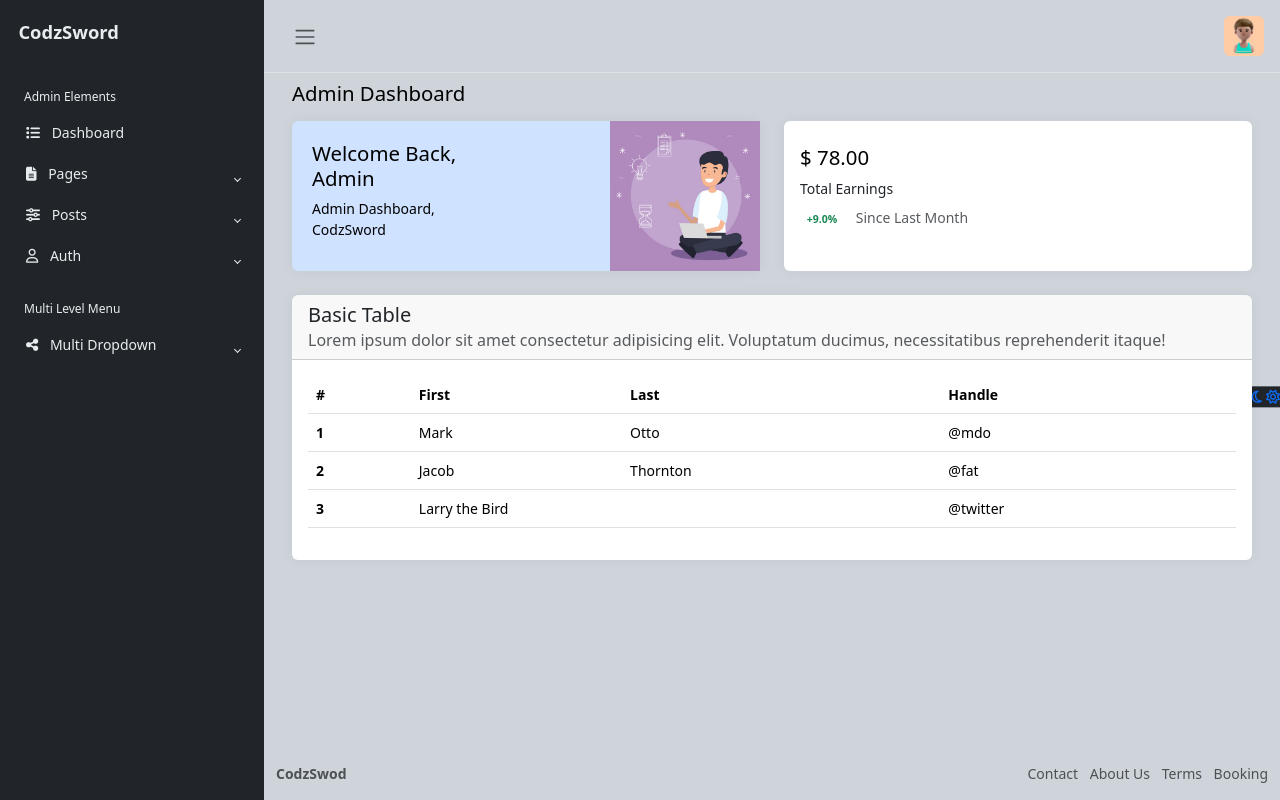
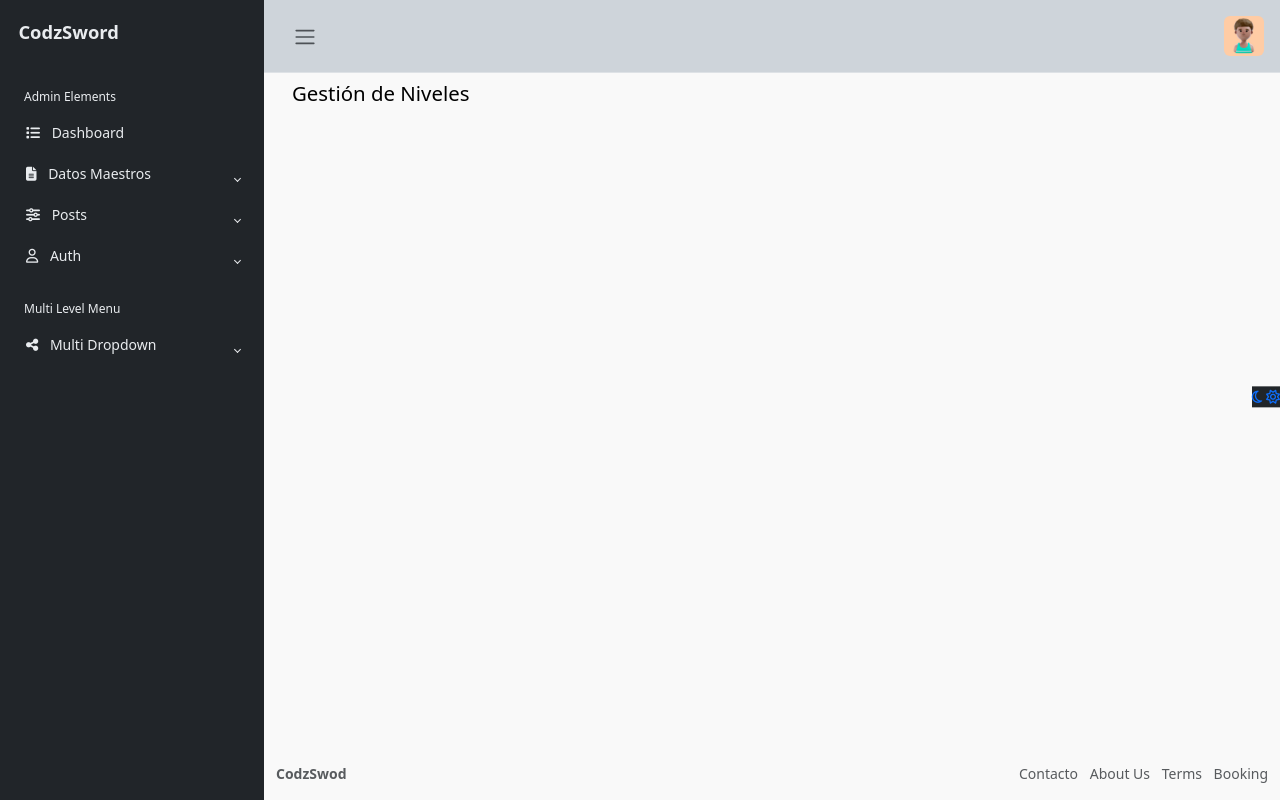
Before and after one commit to pepeul1191/2024-1-IngDatos, a Svelte app: page /level in a window 1280 px wide. Built offline with nearby package versions, Linux system fonts and the light colour scheme.

Commit message:
modificando estilos y rutas en svelte

```diff
--- a/package.json
+++ b/package.json
@@ -21,6 +21,7 @@
     "bootstrap": "^5.3.3",
     "sirv-cli": "^2.0.0",
     "svelte": "^3.59.2",
+    "svelte-routing": "^2.13.0",
     "sveltestrap": "^5.11.3"
   }
 }
--- a/src/components/layouts/App.svelte
+++ b/src/components/layouts/App.svelte
@@ -1,9 +1,13 @@
 <script lang="ts">
 import { onMount } from 'svelte';
+import { Router, Route } from 'svelte-routing';
 import Sidebar from '../widgets/Sidebar.svelte';
 import Navbar from '../widgets/Navbar.svelte';
 import ThemeToggle from '../widgets/ThemeToggle.svelte';
 import Footer from '../widgets/Footer.svelte';
+import Home from '../pages/app/Home.svelte';
+import Level from '../pages/app/Level.svelte';
+import Contact from '../pages/app/Contact.svelte';
 
 const toggleRootClass = () => {
   const current = document.documentElement.getAttribute('data-bs-theme');
@@ -53,95 +57,11 @@ onMount(() => {
     <Navbar />
     <main class="content px-3 py-2">
       <div class="container-fluid">
-          <div class="mb-3">
-            <h4>Admin Dashboard</h4>
-          </div>
-          <div class="row">
-            <div class="col-12 col-md-6 d-flex">
-              <div class="card flex-fill border-0 illustration">
-                <div class="card-body p-0 d-flex flex-fill">
-                  <div class="row g-0 w-100">
-                    <div class="col-6">
-                      <div class="p-3 m-1">
-                        <h4>Welcome Back, Admin</h4>
-                        <p class="mb-0">Admin Dashboard, CodzSword</p>
-                      </div>
-                    </div>
-                    <div class="col-6 align-self-end text-end">
-                      <img src="image/customer-support.jpg" class="img-fluid illustration-img" alt="">
-                    </div>
-                  </div>
-                </div>
-              </div>
-            </div>
-            <div class="col-12 col-md-6 d-flex">
-              <div class="card flex-fill border-0">
-                <div class="card-body py-4">
-                  <div class="d-flex align-items-start">
-                    <div class="flex-grow-1">
-                      <h4 class="mb-2">
-                        $ 78.00
-                      </h4>
-                      <p class="mb-2">
-                        Total Earnings
-                      </p>
-                      <div class="mb-0">
-                        <span class="badge text-success me-2">
-                          +9.0%
-                        </span>
-                        <span class="text-muted">
-                          Since Last Month
-                        </span>
-                      </div>
-                    </div>
-                  </div>
-                </div>
-              </div>
-            </div>
-          </div>
-          <!-- Table Element -->
-          <div class="card border-0">
-              <div class="card-header">
-                  <h5 class="card-title">
-                      Basic Table
-                  </h5>
-                  <h6 class="card-subtitle text-muted">
-                      Lorem ipsum dolor sit amet consectetur adipisicing elit. Voluptatum ducimus,
-                      necessitatibus reprehenderit itaque!
-                  </h6>
-              </div>
-              <div class="card-body">
-                  <table class="table">
-                      <thead>
-                          <tr>
-                              <th scope="col">#</th>
-                              <th scope="col">First</th>
-                              <th scope="col">Last</th>
-                              <th scope="col">Handle</th>
-                          </tr>
-                      </thead>
-                      <tbody>
-                          <tr>
-                              <th scope="row">1</th>
-                              <td>Mark</td>
-                              <td>Otto</td>
-                              <td>@mdo</td>
-                          </tr>
-                          <tr>
-                              <th scope="row">2</th>
-                              <td>Jacob</td>
-                              <td>Thornton</td>
-                              <td>@fat</td>
-                          </tr>
-                          <tr>
-                              <th scope="row">3</th>
-                              <td colspan="2">Larry the Bird</td>
-                              <td>@twitter</td>
-                          </tr>
-                      </tbody>
-                  </table>
-              </div>
-          </div>
+        <Router>
+          <Route path="/" component={Home} />
+          <Route path="/level" component={Level} />
+          <Route path="/contact" component={Contact} />
+        </Router>
       </div>
     </main>
     <ThemeToggle />
--- /dev/null
+++ b/src/components/pages/app/Contact.svelte
@@ -0,0 +1,81 @@
+<script>
+  let formData = {
+    name: '',
+    email: '',
+    message: ''
+  };
+
+  function handleChange(event) {
+    formData = { ...formData, [event.target.name]: event.target.value };
+  }
+
+  function handleSubmit(event) {
+    event.preventDefault();
+    // Aquí puedes manejar el envío del formulario
+    console.log(formData);
+  }
+</script>
+
+<div class="mb-3 page-title">
+  <h4>Contacto</h4>
+</div>
+<hr>
+<div class="card border-0">
+  <div class="card-header">
+    <h5 class="card-title">
+      Formulario de Contacto
+    </h5>
+    <h6 class="card-subtitle text-muted">
+      Lorem ipsum dolor sit amet consectetur adipisicing elit. Voluptatum ducimus,
+      necessitatibus reprehenderit itaque!
+    </h6>
+  </div>
+  <div class="card-body">
+    <div class="row">
+      <div class="col-md-6">
+        <form on:submit={handleSubmit}>
+          <div class="form-group">
+            <label for="name">Nombre</label>
+            <input
+              type="text"
+              class="form-control"
+              id="name"
+              name="name"
+              placeholder="Ingrese su nombre"
+              bind:value={formData.name}
+              on:input={handleChange}
+            />
+          </div>
+          <div class="form-group">
+            <label for="email">Correo Electrónico</label>
+            <input
+              type="email"
+              class="form-control"
+              id="email"
+              name="email"
+              placeholder="Ingrese su correo electrónico"
+              bind:value={formData.email}
+              on:input={handleChange}
+            />
+          </div>
+          <div class="form-group">
+            <label for="message">Mensaje</label>
+            <textarea
+              class="form-control"
+              id="message"
+              name="message"
+              rows="4"
+              placeholder="Ingrese su mensaje"
+              bind:value={formData.message}
+              on:input={handleChange}
+            ></textarea>
+          </div>
+          <button type="submit" class="btn btn-primary">Enviar</button>
+        </form>
+      </div>
+      <div class="col-md-6">
+        <img src="https://media.istockphoto.com/id/530685719/es/foto/grupo-de-empresarios-de-pie-en-el-pasillo-sonriendo-y-hablando-juntos.jpg?s=2048x2048&w=is&k=20&c=FdTif-9QmtB-CnShFXphbfzvMkCRZ7UHfODI1Jr32Cw=" alt="Figura" class="img-fluid" />
+      </div>
+    </div>
+  </div>
+</div>
--- /dev/null
+++ b/src/components/pages/app/Home.svelte
@@ -0,0 +1,89 @@
+<div class="mb-3">
+  <h4>Admin Dashboard</h4>
+</div>
+<div class="row">
+  <div class="col-12 col-md-6 d-flex">
+    <div class="card flex-fill border-0 illustration">
+      <div class="card-body p-0 d-flex flex-fill">
+        <div class="row g-0 w-100">
+          <div class="col-6">
+            <div class="p-3 m-1">
+              <h4>Welcome Back, Admin</h4>
+              <p class="mb-0">Admin Dashboard, CodzSword</p>
+            </div>
+          </div>
+          <div class="col-6 align-self-end text-end">
+            <img src="image/customer-support.jpg" class="img-fluid illustration-img" alt="">
+          </div>
+        </div>
+      </div>
+    </div>
+  </div>
+  <div class="col-12 col-md-6 d-flex">
+    <div class="card flex-fill border-0">
+      <div class="card-body py-4">
+        <div class="d-flex align-items-start">
+          <div class="flex-grow-1">
+            <h4 class="mb-2">
+              $ 78.00
+            </h4>
+            <p class="mb-2">
+              Total Earnings
+            </p>
+            <div class="mb-0">
+              <span class="badge text-success me-2">
+                +9.0%
+              </span>
+              <span class="text-muted">
+                Since Last Month
+              </span>
+            </div>
+          </div>
+        </div>
+      </div>
+    </div>
+  </div>
+</div>
+<!-- Table Element -->
+<div class="card border-0">
+  <div class="card-header">
+    <h5 class="card-title">
+        Basic Table
+    </h5>
+    <h6 class="card-subtitle text-muted">
+        Lorem ipsum dolor sit amet consectetur adipisicing elit. Voluptatum ducimus,
+        necessitatibus reprehenderit itaque!
+    </h6>
+  </div>
+  <div class="card-body">
+    <table class="table">
+      <thead>
+        <tr>
+          <th scope="col">#</th>
+          <th scope="col">First</th>
+          <th scope="col">Last</th>
+          <th scope="col">Handle</th>
+        </tr>
+      </thead>
+      <tbody>
+        <tr>
+          <th scope="row">1</th>
+          <td>Mark</td>
+          <td>Otto</td>
+          <td>@mdo</td>
+        </tr>
+        <tr>
+          <th scope="row">2</th>
+          <td>Jacob</td>
+          <td>Thornton</td>
+          <td>@fat</td>
+        </tr>
+        <tr>
+          <th scope="row">3</th>
+          <td colspan="2">Larry the Bird</td>
+          <td>@twitter</td>
+        </tr>
+      </tbody>
+    </table>
+  </div>
+</div>
--- /dev/null
+++ b/src/components/pages/app/Level.svelte
@@ -0,0 +1,3 @@
+<div class="mb-3">
+  <h4>Gestión de Niveles</h4>
+</div>
--- a/src/components/widgets/Footer.svelte
+++ b/src/components/widgets/Footer.svelte
@@ -1,4 +1,7 @@
-<script></script>
+<script>
+  import { navigate } from 'svelte-routing';
+</script>
+
 <style></style>
 
 <footer class="footer">
@@ -14,7 +17,9 @@
       <div class="col-6 text-end">
         <ul class="list-inline">
           <li class="list-inline-item">
-            <a href="#" class="text-muted">Contact</a>
+            <a class="text-muted" href="/contact" on:click|preventDefault={() => {navigate('/contact')}}>
+              Contacto
+            </a>
           </li>
           <li class="list-inline-item">
             <a href="#" class="text-muted">About Us</a>
--- a/src/components/widgets/Sidebar.svelte
+++ b/src/components/widgets/Sidebar.svelte
@@ -1,4 +1,6 @@
-<script></script>
+<script>
+  import { navigate } from 'svelte-routing';
+</script>
 
 <style></style>
 
@@ -19,13 +21,16 @@
         </a>
       </li>
       <li class="sidebar-item">
-      <a href="#" class="sidebar-link collapsed" data-bs-target="#pages" data-bs-toggle="collapse"
-          aria-expanded="false"><i class="fa-solid fa-file-lines pe-2"></i>
-          Pages
-      </a>
+        <a href="#" class="sidebar-link collapsed" data-bs-target="#pages" data-bs-toggle="collapse"
+            aria-expanded="false"><i class="fa-solid fa-file-lines pe-2"></i>
+            Datos Maestros
+        </a>
+
       <ul id="pages" class="sidebar-dropdown list-unstyled collapse" data-bs-parent="#sidebar">
         <li class="sidebar-item">
-          <a href="#" class="sidebar-link">Page 1</a>
+          <a class="sidebar-link" href="/level" on:click|preventDefault={() => {navigate('/level')}}>
+            Lista de Niveles
+          </a>
         </li>
         <li class="sidebar-item">
           <a href="#" class="sidebar-link">Page 2</a>
--- a/src/stylesheets/styles.css
+++ b/src/stylesheets/styles.css
@@ -54,6 +54,10 @@ h4 {
     background: var(--bs-dark-bg-subtle);
 }
 
+main{
+    padding-top: 20px !important;
+}
+
 /* Sidebar Elements Style */
 
 .sidebar-logo {
@@ -104,6 +108,10 @@ a.sidebar-link {
 .sidebar-link[data-bs-toggle="collapse"].collapsed::after {
     transform: rotate(45deg);
     transition: all .2s ease-out;
+}
+
+.sidebar-item li{
+    padding-left: 20px;
 }
 
 .avatar {
@@ -197,3 +205,27 @@ html[data-bs-theme="dark"] .theme-toggle .fa-moon {
 html[data-bs-theme="light"] .theme-toggle .fa-sun {
     display: none;
 }
+
+/* content */
+
+.card{
+    border-radius: 0px;
+    border: var(--bs-card-border-width) solid var(--bs-card-border-color) !important;
+}
+
+.card-header, .card-body{
+    padding: 20px;
+}
+
+.page-title{
+    padding-top: 5px;
+    margin-bottom: -5px !important;
+}
+
+main{
+    background-color: #f9f9f9;
+}
+
+footer{
+    background-color: #f9f9f9;
+}
```
Also changed, not shown: 1 other file (tests, documents, lock files or other folders).
